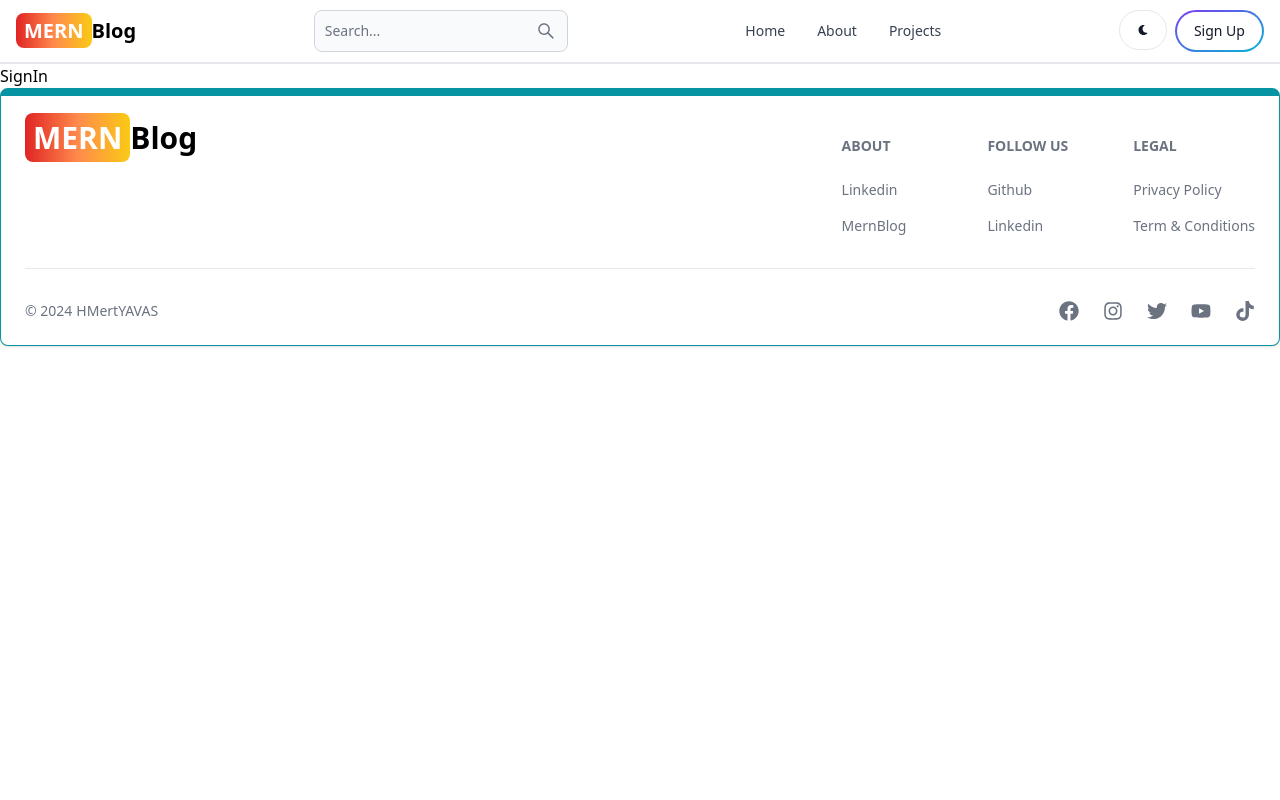
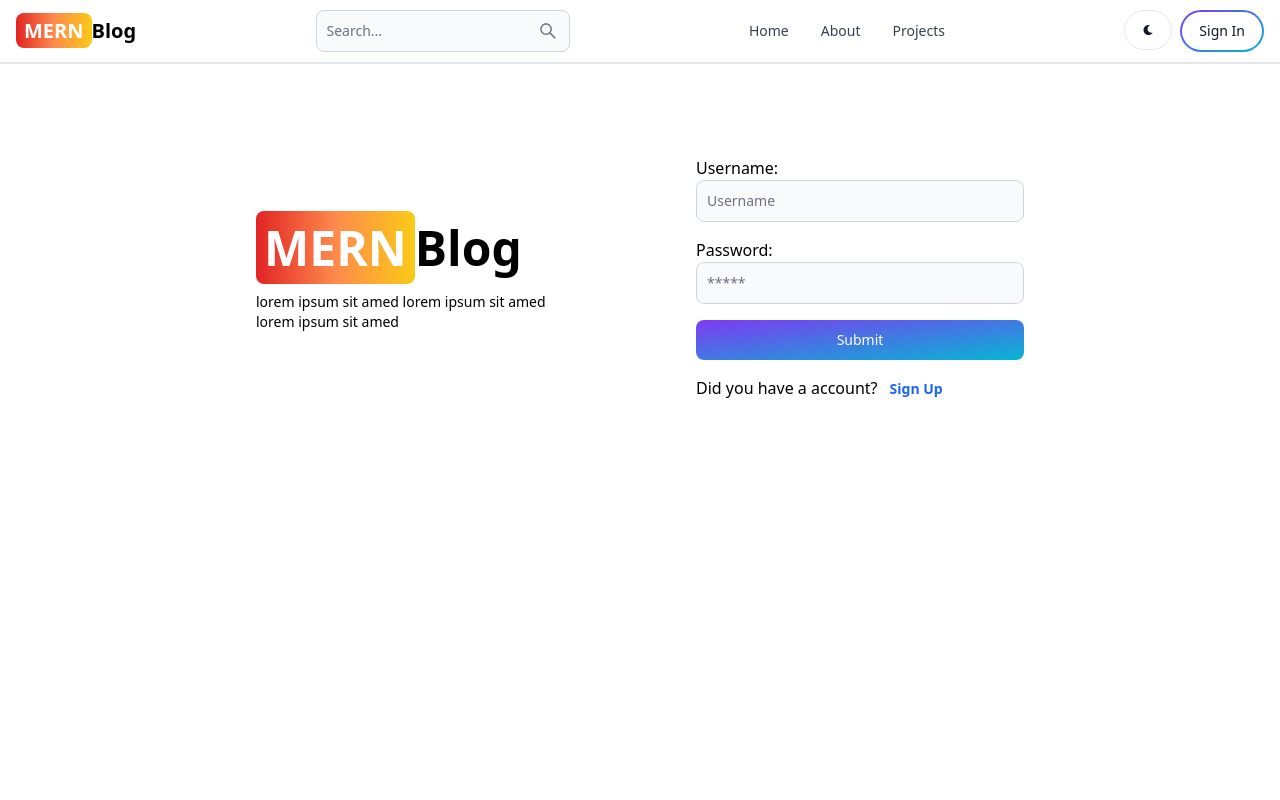
Before and after one commit to HMertYAVAS/MERN-BlogApp, a React (Vite) app in the folder client/: page /sign-in in a window 1280 px wide. Shown: the top 800 px of the page. Built offline with nearby package versions, Linux system fonts and the light colour scheme.

Commit message:
Use username for login

```diff
--- a/client/src/components/Header/Header.jsx
+++ b/client/src/components/Header/Header.jsx
@@ -39,9 +39,9 @@ export default function Header() {
         </Button>
 
         {/* Sing up button */}
-        <Link to={"/sign-up"}>
+        <Link to={"/sign-in"}>
           <Button className="" gradientDuoTone={"purpleToBlue"} pill outline>
-            Sign Up
+            Sign In
           </Button>
         </Link>
         <Navbar.Toggle />
--- a/client/src/pages/SignIn.jsx
+++ b/client/src/pages/SignIn.jsx
@@ -1,7 +1,116 @@
+import { Alert, Button, Label, Spinner, TextInput } from "flowbite-react";
+import { Link, useNavigate } from "react-router-dom";
+import { useState } from "react";
 
 
-export default function SignIn() {
+export default function SignIp() {
+  const [formData, setFormData] = useState({});
+  const [errorMessage, setErrorMessage] = useState(null);
+  const [loading, setLoading] = useState(false);
+  const navigate = useNavigate();
+  const handleChange = (e) => {
+    setFormData({ ...formData, [e.target.id]: e.target.value.trim() });
+  };
+  console.log(formData);
+
+  const handleSubmit = async (e) => {
+    e.preventDefault();
+    if (!formData.username || !formData.email || !formData.password) {
+      return setErrorMessage("Please fill out all fields");
+    }
+    try {
+      setLoading(true)
+      setErrorMessage(null)
+      const res = await fetch("/api/signin", {
+        method: "POST",
+        headers: { "Content-Type": "application/json" },
+        body: JSON.stringify(formData),
+      });
+      const data = await res.json();
+      if(data.success === false){
+        return setErrorMessage(data.message)
+      }
+      setLoading(false)
+      if(res.ok){
+        navigate('/sign-in')
+      }
+    } catch (error) {
+      setErrorMessage(error.message)
+      setLoading(false)
+    }
+  };
+
   return (
-    <div>SignIn</div>
-  )
+    <div className="min-h-screen mt-20 p-3">
+      <div className="flex max-w-3xl mx-auto flex-col md:flex-row md:items-center gap-28">
+        {/* Left Side */}
+        <div className="flex-1">
+          <Link
+            to={"/"}
+            className="text-3xl sm:text-5xl font-bold dark:text-white mx-auto"
+          >
+            <span className="px-2 py-1 bg-gradient-to-r from-red-600 via-orange-400 to-yellow-300 rounded-lg text-white">
+              MERN
+            </span>
+            Blog
+          </Link>
+          <p className="text-sm mt-5">
+            lorem ipsum sit amed lorem ipsum sit amed lorem ipsum sit amed
+          </p>
+        </div>
+        {/* Right Side */}
+        <div className="flex-1">
+          {" "}
+          {/* Added mx-auto to center the content horizontally */}
+          <form className="flex flex-col md:max-w-full max-w-screen-2xl gap-4" onSubmit={handleSubmit}>
+            <div>
+              <label>Username:</label>
+              <TextInput
+                type="text"
+                placeholder="Username"
+                id="username"
+                onChange={handleChange}
+              />
+            </div>
+            <div>
+              <label>Password:</label>
+              <TextInput
+                type="password"
+                placeholder="*****"
+                id="password"
+                onChange={handleChange}
+              />
+            </div>
+            <Button type="submit" gradientDuoTone={"purpleToBlue"} disabled={loading} >
+              {
+                loading ?
+                (
+                  <>
+                  <Spinner size={'sm'} />
+                  <span className="pl-3">Loading...</span>
+                  </>
+                  ):"Submit"
+              }
+
+            </Button>
+            <div>
+              <span className="mr-3">Did you have a account?</span>
+              <Link
+                to={"/sign-in"}
+                className="text-blue-600 font-semibold text-sm"
+              >
+
+                Sign Up
+              </Link>
+            {errorMessage &&
+            <Alert className="mt-5" color={'failure'}>
+              {errorMessage}
+            </Alert>
+            }
+            </div>
+          </form>
+        </div>
+      </div>
+    </div>
+  );
 }
```
Also changed, not shown: 1 other file (tests, documents, lock files or other folders).
